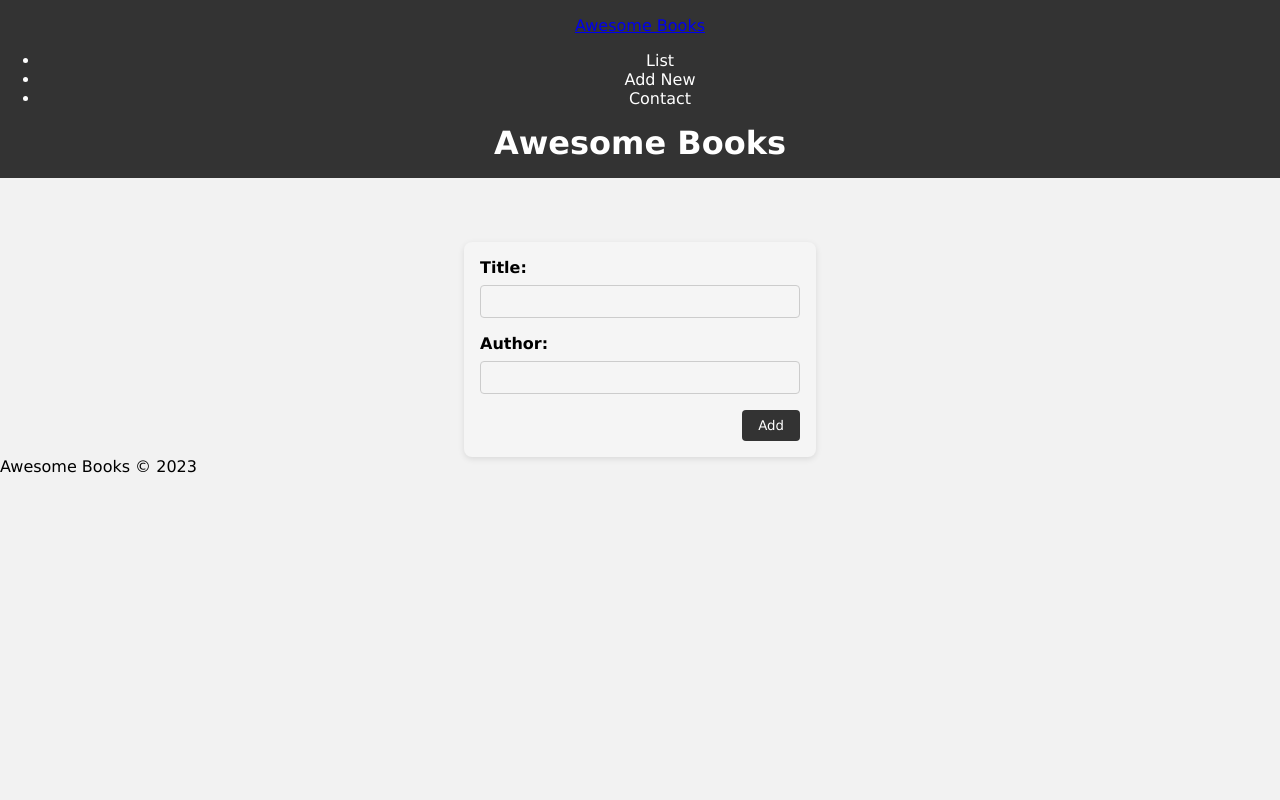
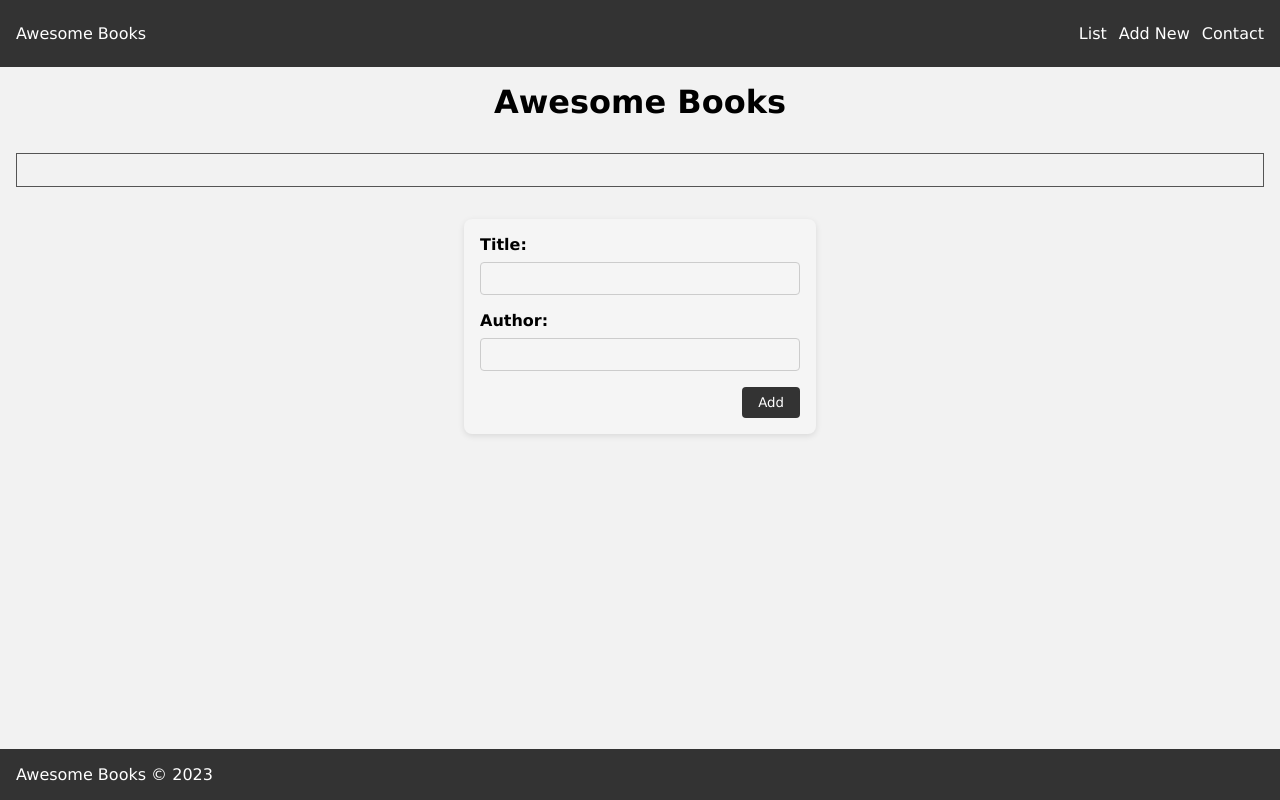
Before and after one commit to ALPANNA-GH/awesome-books, a plain HTML site: page index.html in a window 1280 px wide. Drawn offline with Linux system fonts and the light colour scheme.

Commit message:
Add styles for nav

```diff
--- a/style/main.css
+++ b/style/main.css
@@ -10,13 +10,18 @@ button {
 
 body {
   background-color: #f2f2f2;
+  min-height: 100vh;
 }
 
 header {
-  background-color: #333;
-  color: #fff;
+  /* color: #fff; */
   text-align: center;
-  padding: 1rem 0;
+
+  /* padding: 1rem 0; */
+}
+
+h1 {
+  margin: 1rem 0;
 }
 
 .container {
@@ -29,7 +34,7 @@ header {
   padding: 1rem;
   width: 100%;
   max-width: 20rem;
-  margin: 0 auto;
+  margin: 2rem auto 5rem;
 }
 
 form {
@@ -43,6 +48,7 @@ form {
   border-radius: 8px;
   box-shadow: 0 2px 6px rgba(0, 0, 0, 0.1);
   transition: all 0.3s ease;
+  margin-bottom: 3rem;
 }
 
 label {
@@ -73,9 +79,11 @@ button:hover {
   background-color: #555;
 }
 
-#bookList {
+.bookList {
   padding: 1rem;
-  margin-bottom: 2rem;
+  border: 1px solid #555;
+  margin: 2rem 1rem;
+  display: block;
 }
 
 .book-card {
@@ -99,3 +107,50 @@ button:hover {
 .book-by {
   margin: 0 0.5rem;
 }
+
+li {
+  list-style-type: none;
+  font-size: 1rem;
+}
+
+li:hover {
+  color: aqua;
+}
+
+.logo {
+  font-size: 1rem;
+}
+
+.contain {
+  padding: 0.5rem 1rem;
+  background-color: #333;
+  color: white;
+}
+
+ul {
+  display: flex;
+  gap: 0.75rem;
+}
+
+nav {
+  display: flex;
+  justify-content: space-between;
+  align-items: center;
+}
+
+.footer {
+  margin-top: 3rem;
+  padding: 1rem;
+  width: 100%;
+  position: fixed;
+  bottom: 0;
+}
+
+.nonee {
+  display: none;
+}
+
+a {
+  color: white;
+  text-decoration: none;
+}
```
